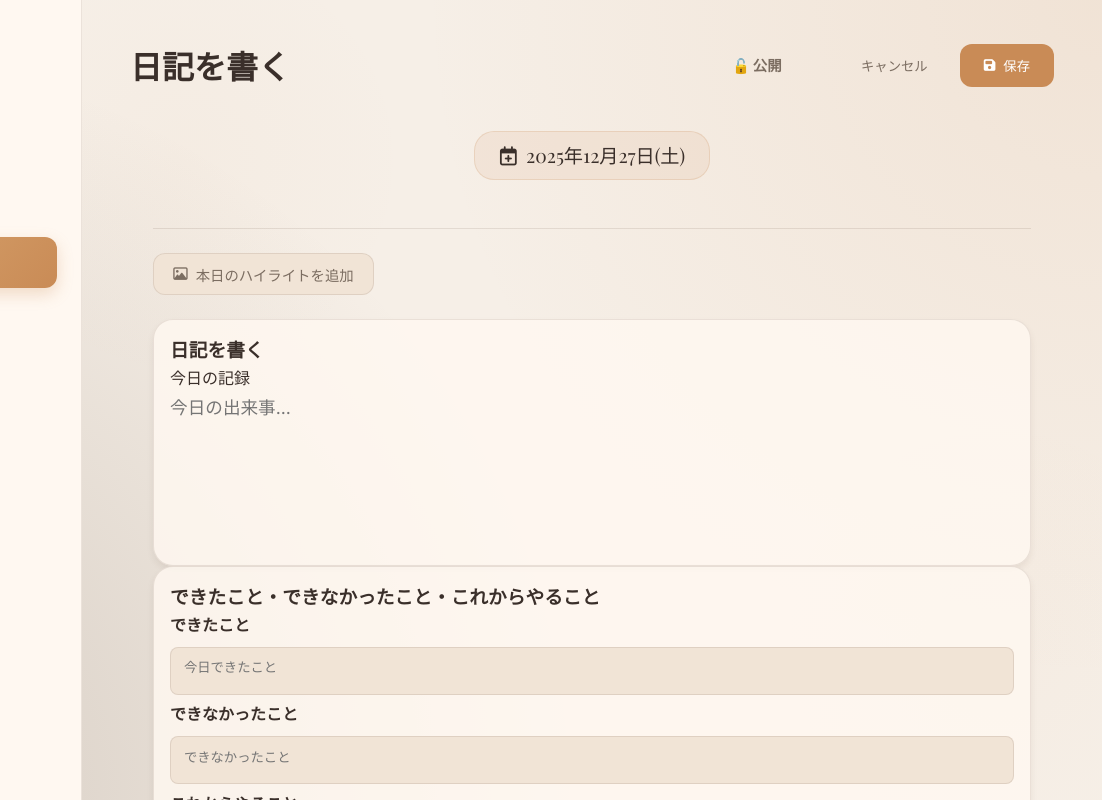
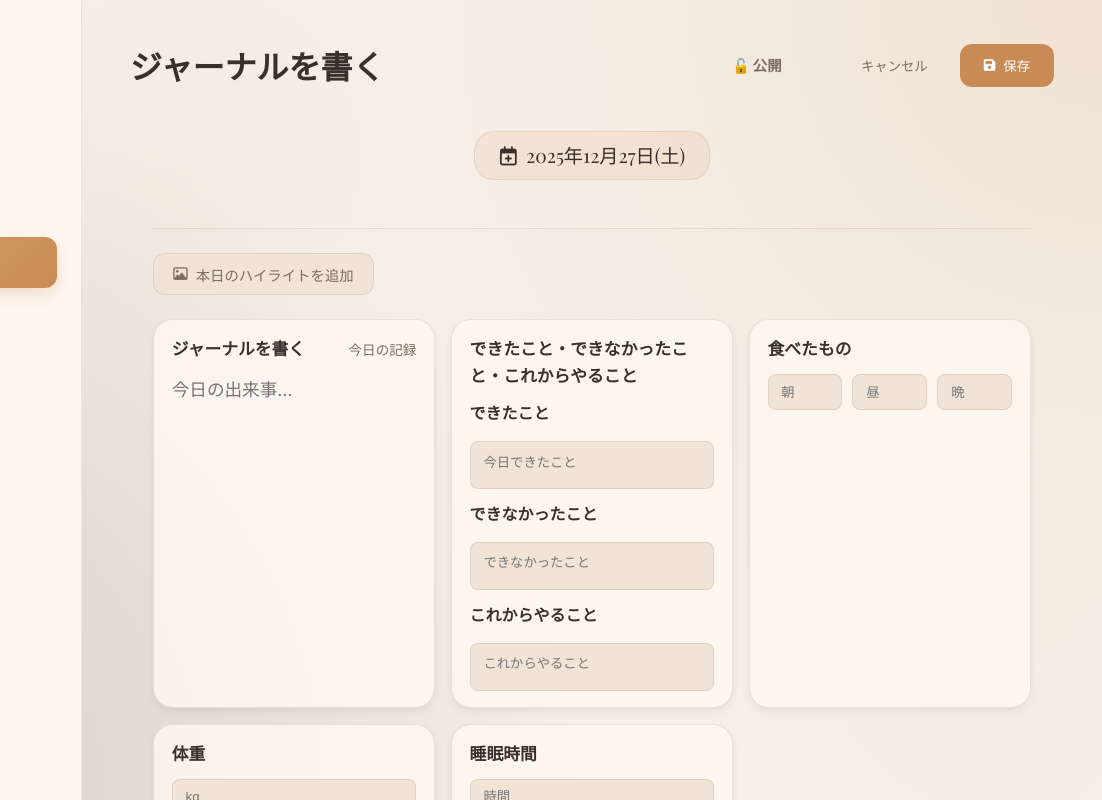
Before and after one commit to provoyage/TQSdialy, a website: page index.html in a window 1280 px wide. Both pictures are taken after a click on the button "書く". Shown: the full height of the page, 178-1280 px from the left. Drawn offline with nearby package versions, Linux system fonts and the light colour scheme; a web font is replaced by a local one.

Commit message:
Rename diary labels to journal

```diff
--- a/index.html
+++ b/index.html
@@ -109,7 +109,7 @@
                     <!-- Entries will be injected here -->
                     <div class="empty-state">
                         <p>まだ日記がありません。</p>
-                        <button class="btn-primary" onclick="openEntry()">最初の日記を書く</button>
+                        <button class="btn-primary" onclick="openEntry()">最初のジャーナルを書く</button>
                     </div>
                 </div>
             </section>
@@ -152,7 +152,7 @@
             <!-- View: Editor -->
             <section id="view-editor" class="view-section hidden">
                 <header class="section-header">
-                    <h2 id="editor-title-label">新しい日記</h2>
+                    <h2 id="editor-title-label">ジャーナル</h2>
                     <div class="editor-actions">
                         <select id="select-lock-status" class="btn-secondary"
                             style="margin-right:auto; border-color:transparent; background:transparent;">
@@ -196,7 +196,7 @@
                                                             <div id="journal-sections" class="journal-grid">
                         <div class="journal-card">
                             <div class="journal-card-header">
-                                <h3>日記を書く</h3>
+                                <h3>ジャーナルを書く</h3>
                                 <span class="journal-card-note">今日の記録</span>
                             </div>
                             <textarea id="entry-content" rows="1" placeholder="今日の出来事..." class="editor-textarea"></textarea>
@@ -354,7 +354,7 @@
     <script src="firebase-config.js"></script>
 
     <!-- App Logic (No Module) -->
-    <script src="script.js?v=102"></script>
+    <script src="script.js?v=103"></script>
 
     <!-- Global Error Handler -->
     <script>
--- a/public/style.css
+++ b/public/style.css
@@ -2019,3 +2019,51 @@ body .app-container .main-content .view-section .editor-container .editor-textar
 .journal-frame .journal-card label {
     margin-bottom: 0.35rem;
 }
+
+
+.journal-grid {
+    display: grid;
+    grid-template-columns: repeat(auto-fit, minmax(260px, 1fr));
+    gap: 16px;
+    margin-bottom: 1.2rem;
+}
+
+.journal-card {
+    background: var(--glass-bg);
+    border: 1px solid var(--glass-border);
+    border-radius: var(--radius-lg);
+    padding: 1rem 1.1rem;
+    box-shadow: var(--shadow-sm);
+}
+
+.journal-card-header {
+    display: flex;
+    align-items: baseline;
+    justify-content: space-between;
+    gap: 10px;
+    margin-bottom: 0.7rem;
+}
+
+.journal-card-header h3 {
+    margin: 0;
+    font-size: 1.05rem;
+}
+
+.journal-card-note {
+    color: var(--text-muted);
+    font-size: 0.85rem;
+}
+
+.journal-field {
+    display: grid;
+    gap: 0.4rem;
+    margin-bottom: 0.8rem;
+}
+
+.journal-field:last-child {
+    margin-bottom: 0;
+}
+
+.journal-card-inline {
+    min-height: 140px;
+}
--- a/script.js
+++ b/script.js
@@ -1473,7 +1473,7 @@ function openEntry(entryId = null, targetDate = null) {
 
         currentUploadImage = entry.image || null;
         appState.writingDate = getEntryDate(entry);
-        if (dom.editorTitleLabel) dom.editorTitleLabel.textContent = entry.title || '\u65e5\u8a18\u306e\u8a73\u7d30';
+        if (dom.editorTitleLabel) dom.editorTitleLabel.textContent = entry.title || '\u30b8\u30e3\u30fc\u30ca\u30eb\u306e\u8a73\u7d30';
         if (dom.displayDate) {
             dom.displayDate.innerHTML = `<i class="fa-regular fa-calendar-check"></i> ${formatDate(getEntryDate(entry))} <span style="font-size:0.8em; margin-left:10px;">${formatTime(getEntryDate(entry))}</span>`;
         }
@@ -1506,7 +1506,7 @@ function openEntry(entryId = null, targetDate = null) {
         renderAnalysisPanel(entry);
     } else {
         appState.writingDate = targetDate || new Date();
-        if (dom.editorTitleLabel) dom.editorTitleLabel.textContent = '\u65b0\u3057\u3044\u65e5\u8a18';
+        if (dom.editorTitleLabel) dom.editorTitleLabel.textContent = '\u65b0\u3057\u3044\u30b8\u30e3\u30fc\u30ca\u30eb';
         if (dom.displayDate) dom.displayDate.innerHTML = `<i class="fa-regular fa-calendar-plus"></i> ${formatDate(appState.writingDate)}`;
         if (dom.selectLockStatus) dom.selectLockStatus.value = 'unlocked';
         if (dom.inputContent) dom.inputContent.value = '';
@@ -1545,12 +1545,12 @@ function toggleEditMode(isEdit) {
                 const journal = getJournalFromEntry(entry);
                 fillJournalInputs(journal);
                 if (dom.btnSave) dom.btnSave.innerHTML = '<i class="fa-solid fa-save"></i> \u4fdd\u5b58';
-                if (dom.editorTitleLabel) dom.editorTitleLabel.textContent = '\u65e5\u8a18\u3092\u7de8\u96c6';
+                if (dom.editorTitleLabel) dom.editorTitleLabel.textContent = '\u30b8\u30e3\u30fc\u30ca\u30eb\u3092\u7de8\u96c6';
             }
             if (dom.btnDeleteEntry) dom.btnDeleteEntry.style.display = 'inline-flex';
         } else {
             if (dom.btnSave) dom.btnSave.innerHTML = '<i class="fa-solid fa-save"></i> \u4fdd\u5b58';
-            if (dom.editorTitleLabel) dom.editorTitleLabel.textContent = '\u65e5\u8a18\u3092\u66f8\u304f';
+            if (dom.editorTitleLabel) dom.editorTitleLabel.textContent = '\u30b8\u30e3\u30fc\u30ca\u30eb\u3092\u66f8\u304f';
         }
         setTimeout(() => {
             if (autoResizeTextarea) autoResizeTextarea();
@@ -2170,7 +2170,7 @@ function renderEntryList() {
     const filtered = getFilteredEntries();
 
     if (filtered.length === 0) {
-        dom.entryListContainer.innerHTML = '<div class="empty-state"><i class="fa-solid fa-book-open"></i><p>まだ日記がありません</p><button class="btn-primary" onclick="openEntry()">最初の日記を書く</button></div>';
+        dom.entryListContainer.innerHTML = '<div class="empty-state"><i class="fa-solid fa-book-open"></i><p>まだ日記がありません</p><button class="btn-primary" onclick="openEntry()">最初のジャーナルを書く</button></div>';
         return;
     }
 
--- a/style.css
+++ b/style.css
@@ -2019,3 +2019,51 @@ body .app-container .main-content .view-section .editor-container .editor-textar
 .journal-frame .journal-card label {
     margin-bottom: 0.35rem;
 }
+
+
+.journal-grid {
+    display: grid;
+    grid-template-columns: repeat(auto-fit, minmax(260px, 1fr));
+    gap: 16px;
+    margin-bottom: 1.2rem;
+}
+
+.journal-card {
+    background: var(--glass-bg);
+    border: 1px solid var(--glass-border);
+    border-radius: var(--radius-lg);
+    padding: 1rem 1.1rem;
+    box-shadow: var(--shadow-sm);
+}
+
+.journal-card-header {
+    display: flex;
+    align-items: baseline;
+    justify-content: space-between;
+    gap: 10px;
+    margin-bottom: 0.7rem;
+}
+
+.journal-card-header h3 {
+    margin: 0;
+    font-size: 1.05rem;
+}
+
+.journal-card-note {
+    color: var(--text-muted);
+    font-size: 0.85rem;
+}
+
+.journal-field {
+    display: grid;
+    gap: 0.4rem;
+    margin-bottom: 0.8rem;
+}
+
+.journal-field:last-child {
+    margin-bottom: 0;
+}
+
+.journal-card-inline {
+    min-height: 140px;
+}
```
Also changed, not shown: public/index.html (+4 -4 lines), public/script.js (+5 -5 lines).
